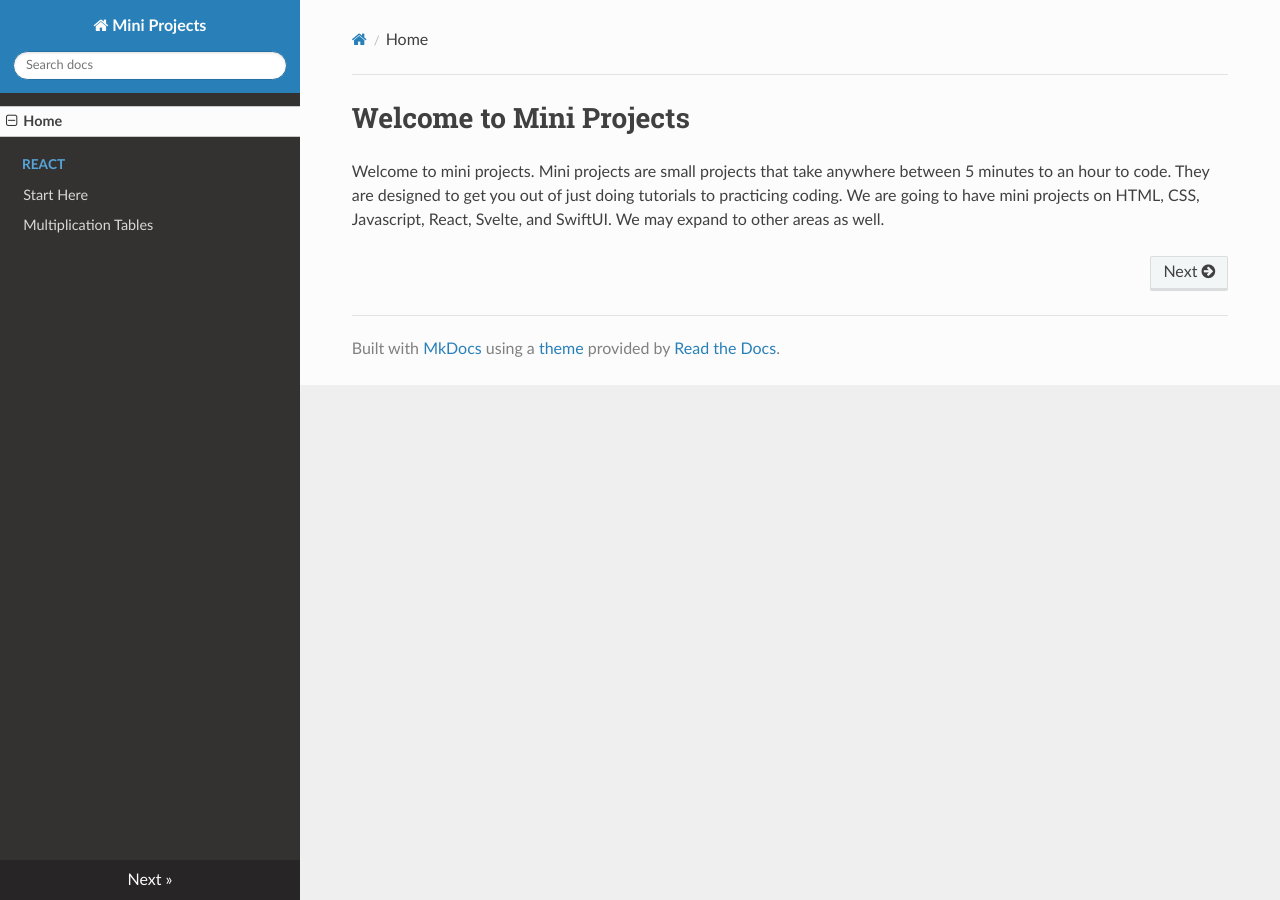
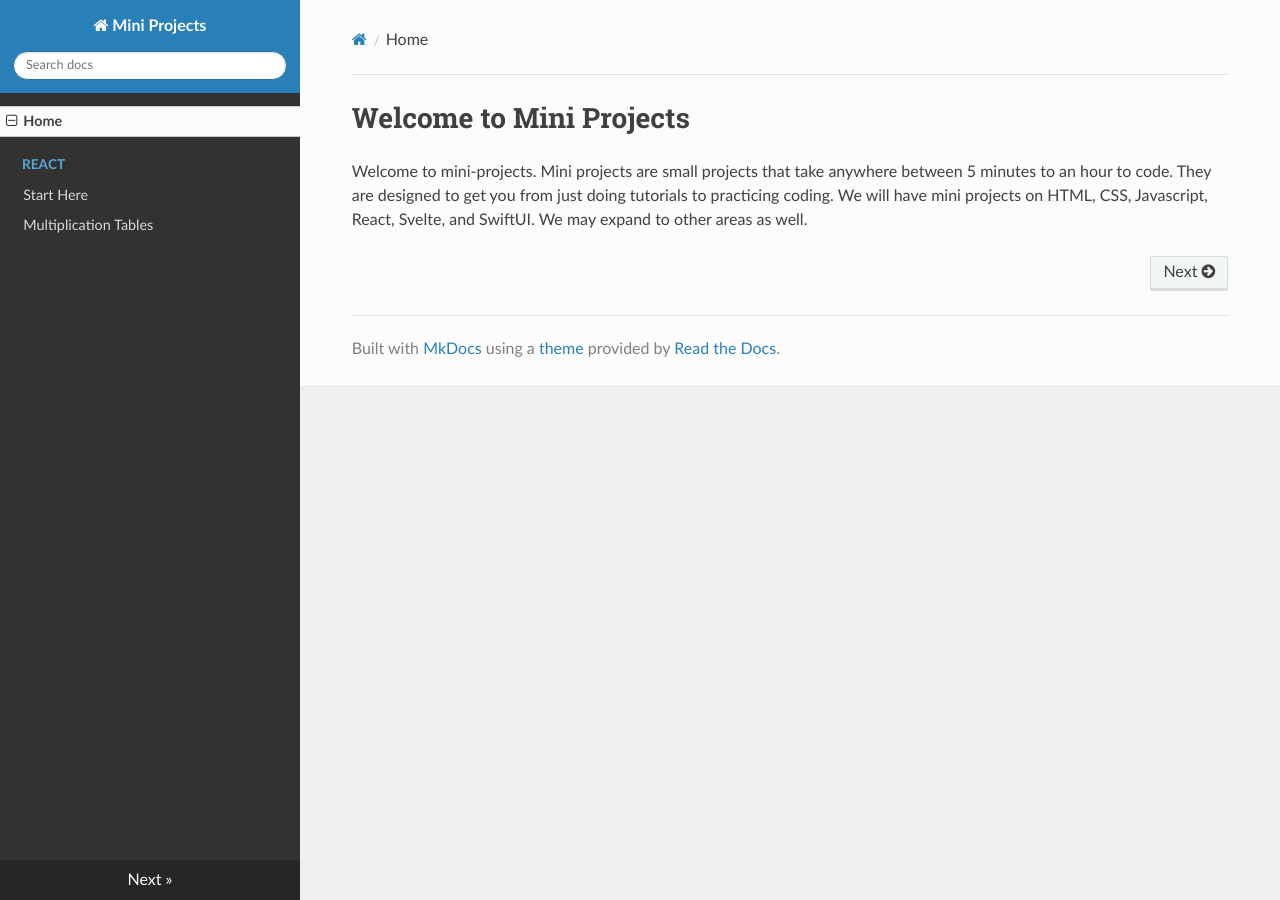
Before and after one commit to phptuts/svelte-mini-projects, an MkDocs documentation site: the page built from docs/index.md, in a window 1280 px wide. Built offline with MkDocs 1.6.1, drawn with Linux system fonts in a browser that asks for light colours; nearby versions of some CDN libraries.

Commit message:
updating copy

```diff
--- a/docs/index.md
+++ b/docs/index.md
@@ -1,3 +1,3 @@
 # Welcome to Mini Projects
 
-Welcome to mini projects.  Mini projects are small projects that take anywhere between 5 minutes to an hour to code.  They are designed to get you out of just doing tutorials to practicing coding.  We are going to have mini projects on HTML, CSS, Javascript, React, Svelte, and SwiftUI.  We may expand to other areas as well.
+Welcome to mini-projects.  Mini projects are small projects that take anywhere between 5 minutes to an hour to code.  They are designed to get you from just doing tutorials to practicing coding.  We will have mini projects on HTML, CSS, Javascript, React, Svelte, and SwiftUI.  We may expand to other areas as well.
```
Also changed, not shown: docs/react/1-multiplication-tables.md (+1 -1 lines).
